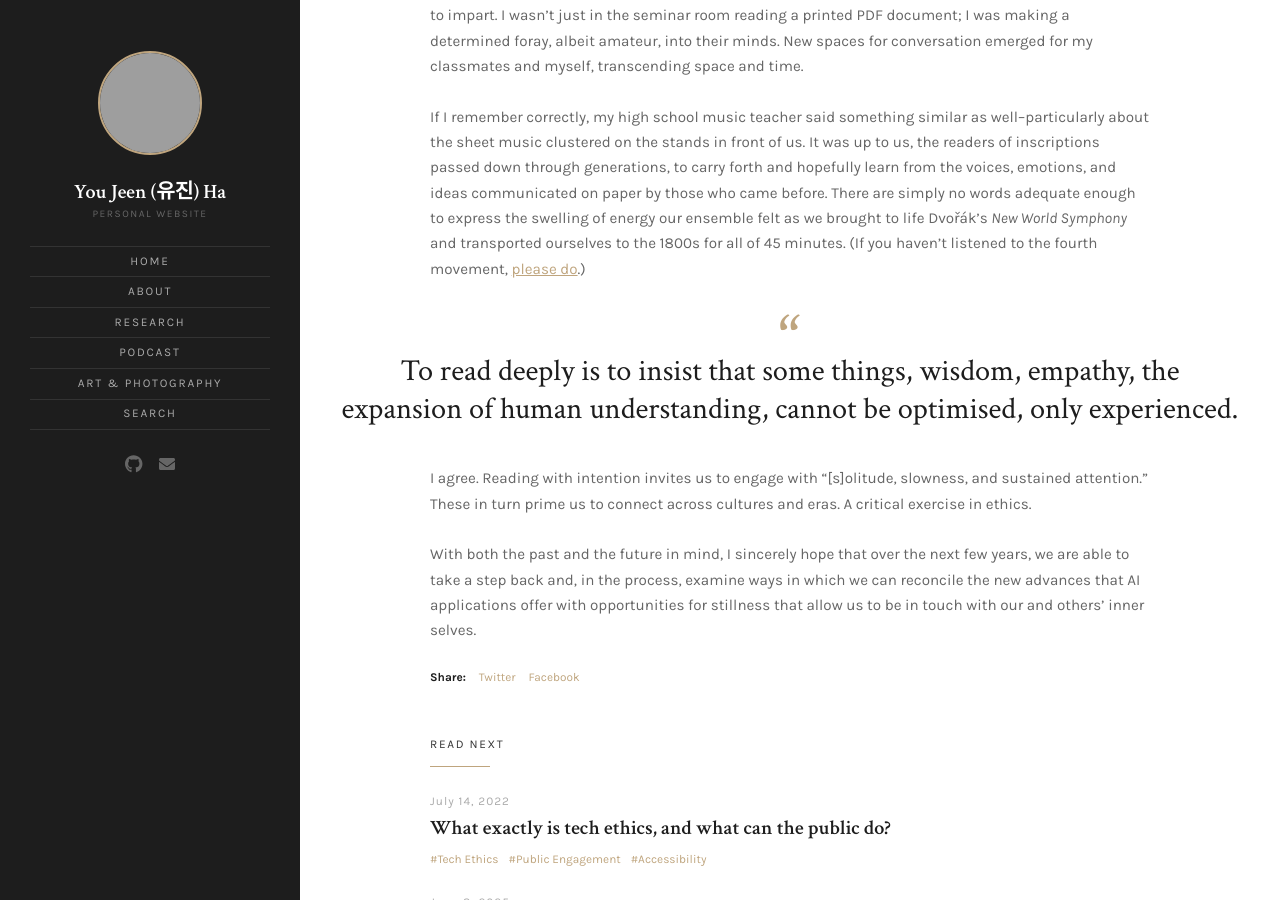
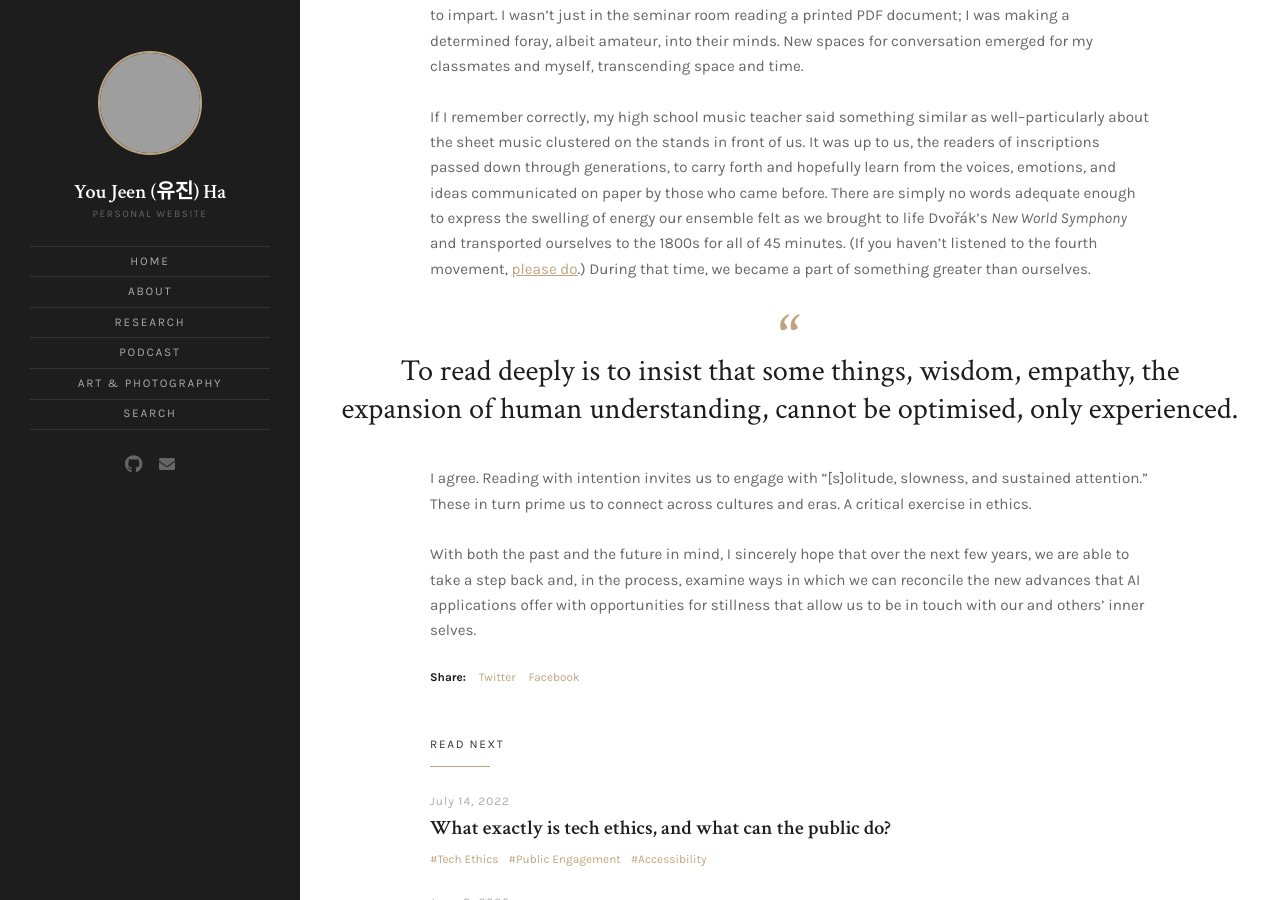
Before and after one commit to hyoujeen/hyoujeen.github.io, a Jekyll site: the page built from _posts/2025-05-31-deep-reading-in-the-age-of-algorithms.md, in a window 1280 px wide and 900 px high, scrolled down 1178 px, cut to the strip 0-900 px from the top of the window. Built offline with Jekyll 4.4.1, drawn with Linux system fonts in a browser that asks for light colours; grey boxes are pictures that could not be loaded.

Commit message:
Update 2025-05-31-deep-reading-in-the-age-of-algorithms.md

```diff
--- a/_posts/2025-05-31-deep-reading-in-the-age-of-algorithms.md
+++ b/_posts/2025-05-31-deep-reading-in-the-age-of-algorithms.md
@@ -18,7 +18,7 @@ and that as a result:
 
 Several years ago, one of my college professors had described philosophy as "a continuous conversation." And that's what reading essay collections from Western and Eastern antiquity into the 1900s definitely felt like! There was a certain magic to poring over the meditations of past thinkers, tracing their reasoning through the many pages, and attempting to grasp the wisdom that they sought to impart. I wasn't just in the seminar room reading a printed PDF document; I was making a determined foray, albeit amateur, into their minds. New spaces for conversation emerged for my classmates and myself, transcending space and time.
 
-If I remember correctly, my high school music teacher said something similar as well--particularly about the sheet music clustered on the stands in front of us. It was up to us, the readers of inscriptions passed down through generations, to carry forth and hopefully learn from the voices, emotions, and ideas communicated on paper by those who came before. There are simply no words adequate enough to express the swelling of energy our ensemble felt as we brought to life Dvořák's <i>New World Symphony</i> and transported ourselves to the 1800s for all of 45 minutes. (If you haven't listened to the fourth movement, [please do](https://www.youtube.com/watch?v=jOofzffyDSA){:target="_blank"}.)
+If I remember correctly, my high school music teacher said something similar as well--particularly about the sheet music clustered on the stands in front of us. It was up to us, the readers of inscriptions passed down through generations, to carry forth and hopefully learn from the voices, emotions, and ideas communicated on paper by those who came before. There are simply no words adequate enough to express the swelling of energy our ensemble felt as we brought to life Dvořák's <i>New World Symphony</i> and transported ourselves to the 1800s for all of 45 minutes. (If you haven't listened to the fourth movement, [please do](https://www.youtube.com/watch?v=jOofzffyDSA){:target="_blank"}.) During that time, we became a part of something greater than ourselves.
 
 > To read deeply is to insist that some things, wisdom, empathy, the expansion of human understanding, cannot be optimised, only experienced.
 
```
